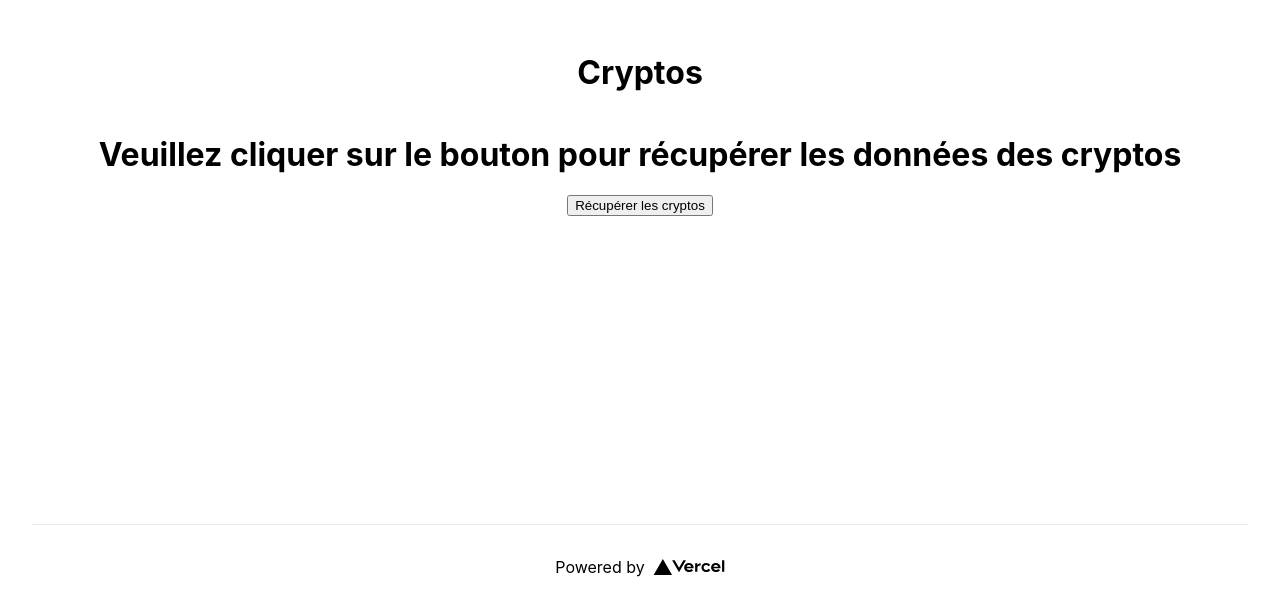
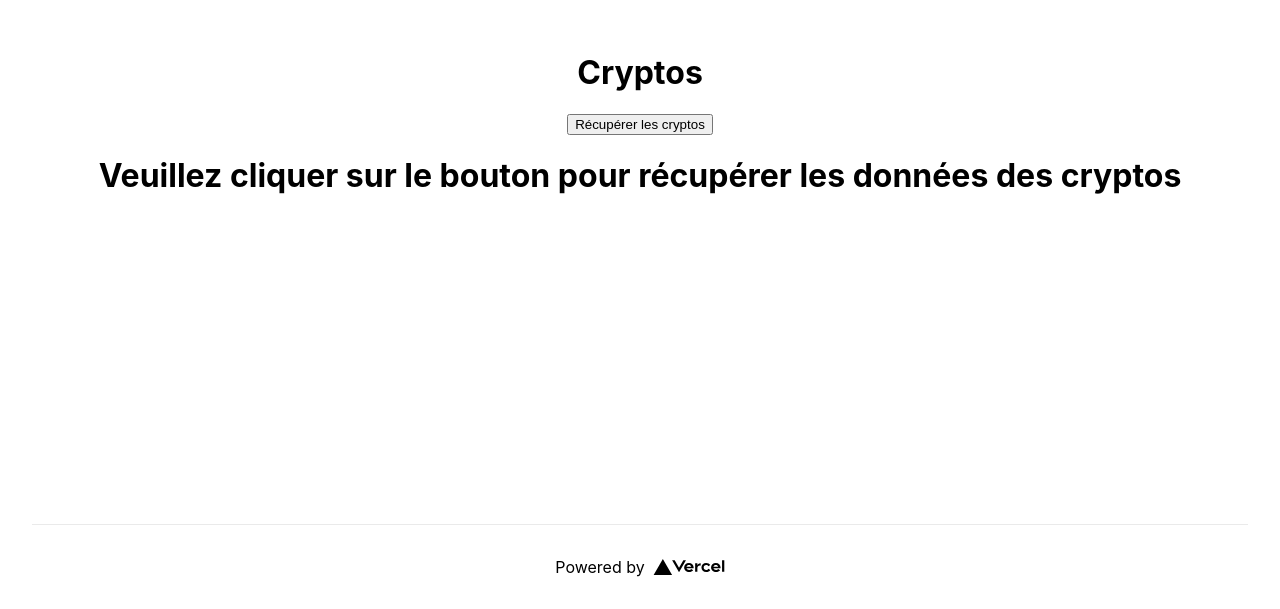
Before and after one commit to alland07/next-api-crypto, a Next.js app: page / in a window 1280 px wide. Shown: the part 276-885 px from the top of the page. Built offline with nearby package versions, Linux system fonts and the light colour scheme.

Commit message:
get datas

```diff
--- a/pages/index.tsx
+++ b/pages/index.tsx
@@ -41,6 +41,9 @@ const Home: NextPage = () => {
 
       <main className={styles.main}>
         <h1>Cryptos</h1>
+
+        <button onClick={getCrypto}> Récupérer les cryptos</button>
+
         {mappedCrypto.length > 0 ?
           <table>
             <thead>
@@ -54,7 +57,6 @@ const Home: NextPage = () => {
           </table>
           : <h1> Veuillez cliquer sur le bouton pour récupérer les données des cryptos</h1>
         }
-        <button onClick={getCrypto}> Récupérer les cryptos</button>
       </main>
 
       <footer className={styles.footer}>
```
